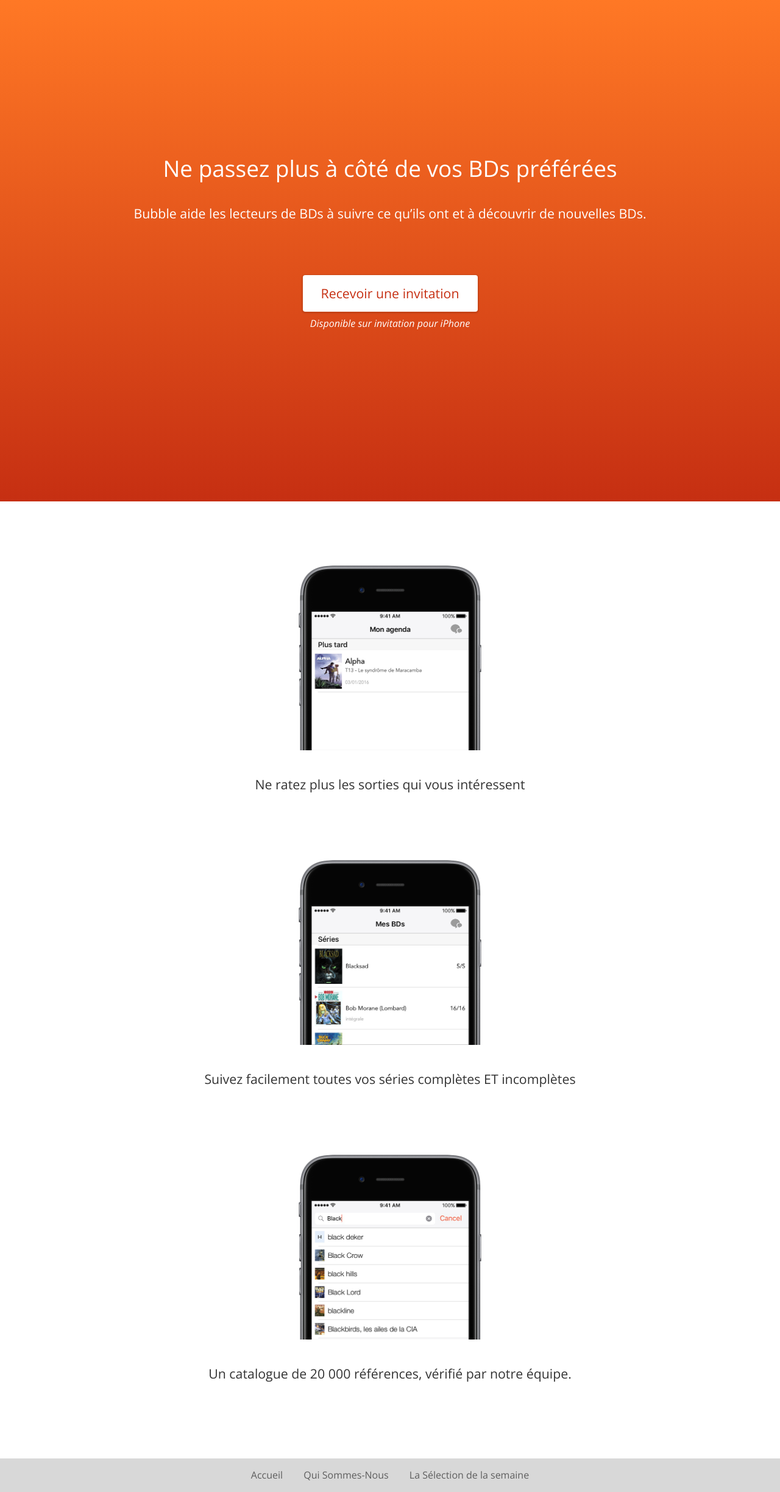
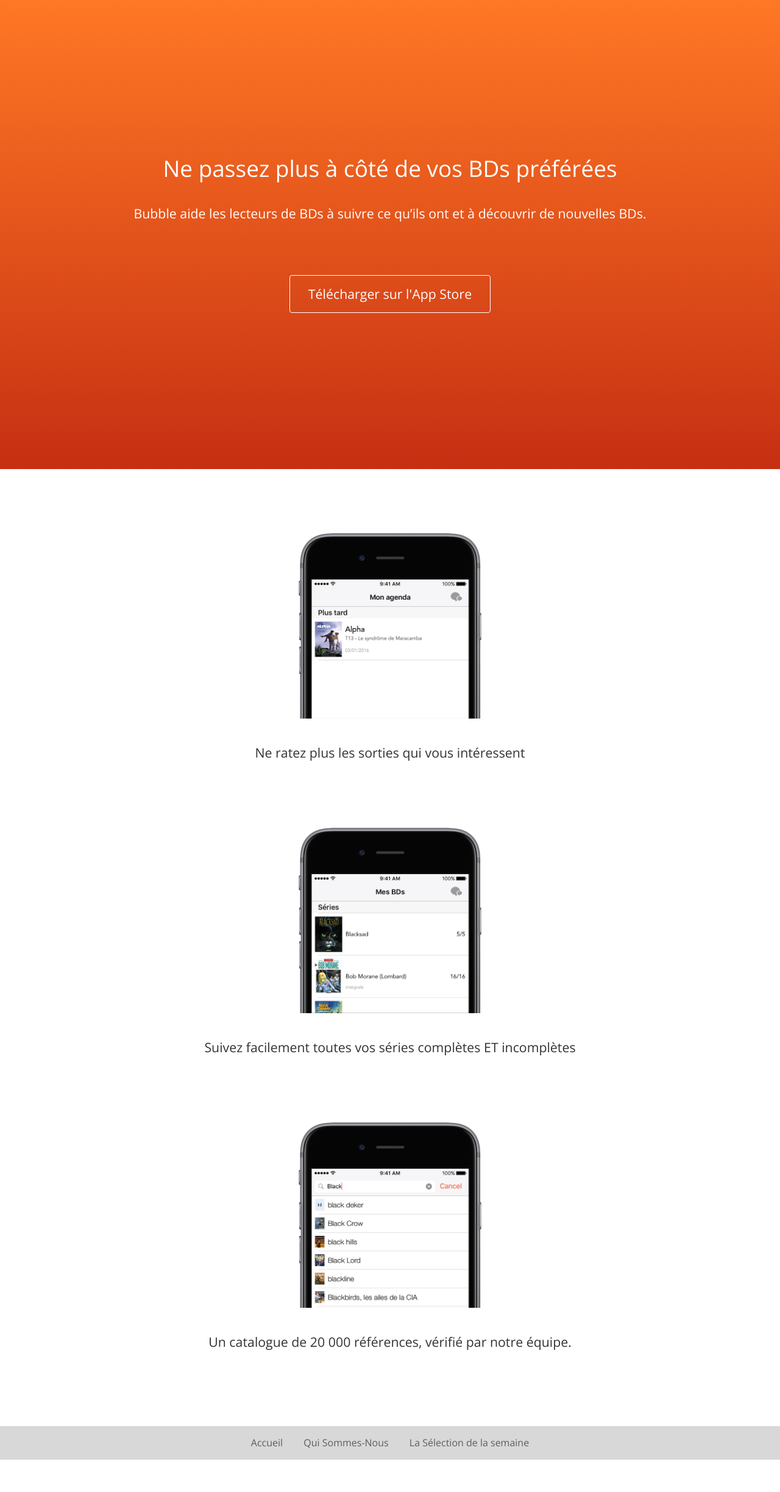
Before and after one commit to hbcbh1999/bubble-website, a Jekyll site: the page built from index.html, in a window 1280 px wide. Shown: the whole page at 61% size. Built offline with Jekyll 4.4.1, drawn with Linux system fonts in a browser that asks for light colours; after the commit the page ends 2393 px from its top, so only the background shows below that.

Commit message:
Change button copy and design

```diff
--- a/_includes/button.html
+++ b/_includes/button.html
@@ -1,14 +1,14 @@
-<a href="https://appbubble.typeform.com/to/aXWdPr" class="btn btn-primary btn-xl" onclick="trackOutboundLink('https://appbubble.typeform.com/to/aXWdPr'); return false;">
+<a href="https://appbubble.typeform.com/to/aXWdPr" class="btn btn-primary btn-icon btn-xl" onclick="trackOutboundLink('https://appbubble.typeform.com/to/aXWdPr'); return false;">
 {% if page.lang == "fr" %}
-	Recevoir une invitation
+	Télécharger sur l'App Store
 {% elsif page.lang == "en" %}
 	Get an invitation
 {% endif %}
 </a>
-<p class="button-helper">
+<!-- <p class="button-helper">
 {% if page.lang == "fr" %}
 	Disponible sur invitation pour iPhone
 {% elsif page.lang == "en" %}
 	Currently available on iPhone with an invitation
 {% endif %}
-</p>
+</p> -->
--- a/_sass/_base.scss
+++ b/_sass/_base.scss
@@ -142,14 +142,35 @@ header {
 }
 
 .btn-primary {
-    @include button-variant($orange-dark, white, $green-primary);
+    @include button-variant(white, transparent, white);
+}
+
+.btn-icon {
+    // background: url('../img/apple-icon@2x.png') 15px center no-repeat;
+    // background-size: 35px 43px;
+    // padding: 18px 30px 15px 65px;
+    &:hover,
+    &:focus,
+    &.focus,
+    &:active,
+    &.active,
+    .open > .dropdown-toggle & {
+        color: black;
+        color: $orange-dark;
+        // background: url('../img/apple-icon-hover@2x.png') 15px center no-repeat;
+        // background-size: 35px 43px;
+        // padding: 18px 30px 15px 65px;
+        background-color: white;
+        // background-color: darken($background, 5%);
+        // border-color: darken($border, 7%);
+    }
 }
 
 .btn {
     @include sans-serif-font;
-    border: none;
+    // border: none;
     font-size: 1.333333em;
-    box-shadow: 0px 1px 2px 2px rgba(black, 0.1);
+    // box-shadow: 0px 1px 2px 2px rgba(black, 0.1);
 }
 
 .btn-xl {
```
Also changed, not shown: img/apple-icon-hover.png (added), img/apple-icon-hover@2x.png (added), img/apple-icon.png (added), img/apple-icon@2x.png (added), 2 other files.
